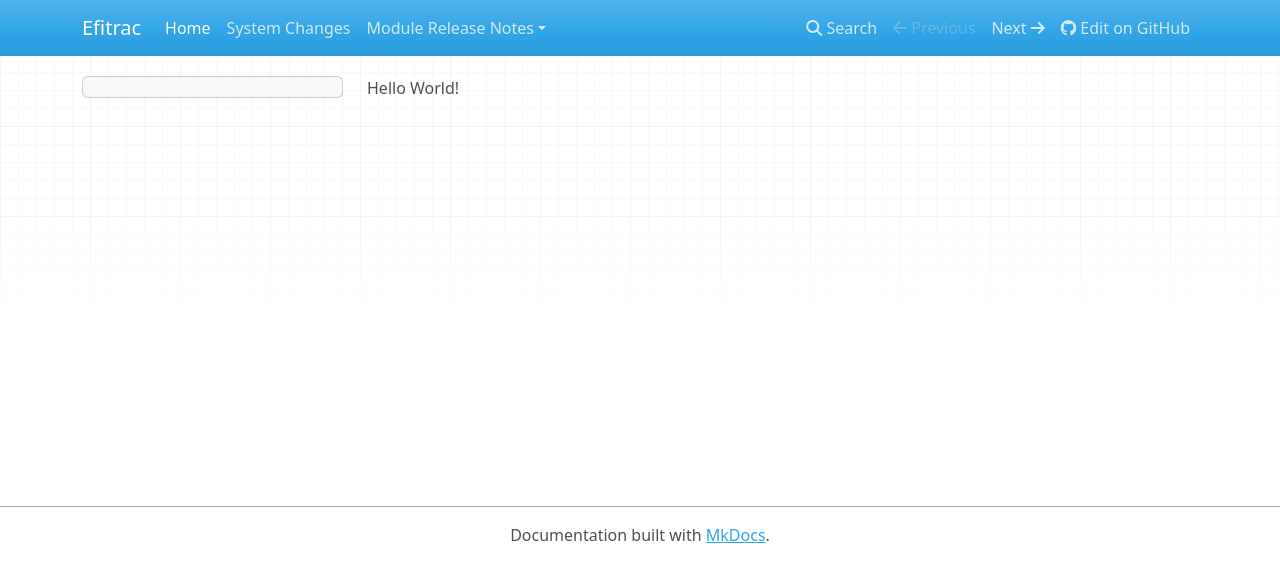
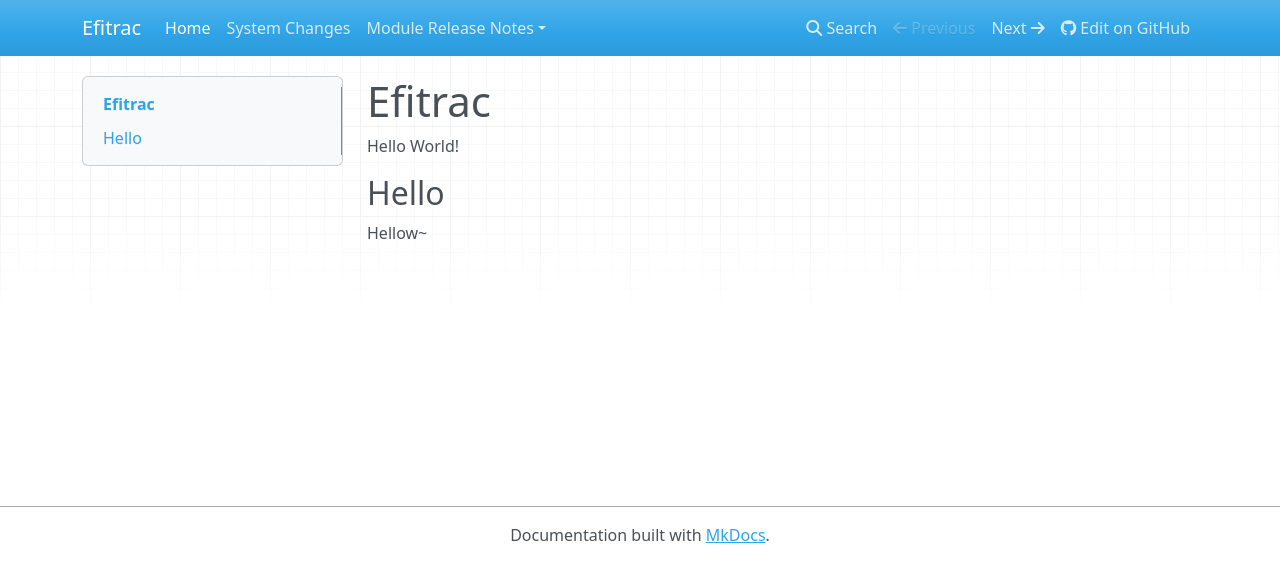
Before and after one commit to ianyulianto/efitrac-wiki, an MkDocs documentation site: the page built from docs/index.md, in a window 1280 px wide. Shown: the top 582 px of the page. Built offline with MkDocs 1.6.1, drawn with Linux system fonts in a browser that asks for light colours; nearby versions of some CDN libraries; old or Windows-style settings are respelled for this version of MkDocs.

Commit message:
Percobaan #14

```diff
--- a/docs/index.md
+++ b/docs/index.md
@@ -1 +1,5 @@
+# Efitrac
 Hello World!
+
+## Hello
+Hellow~
--- a/mkdocs.yml
+++ b/mkdocs.yml
@@ -12,4 +12,6 @@ pages:
     - Sales: modules/sales.md
     - Foo: modules/sales.md
 
-theme: mkdocs
+markdown_extensions:
+    - toc:
+        permalink: true
```
